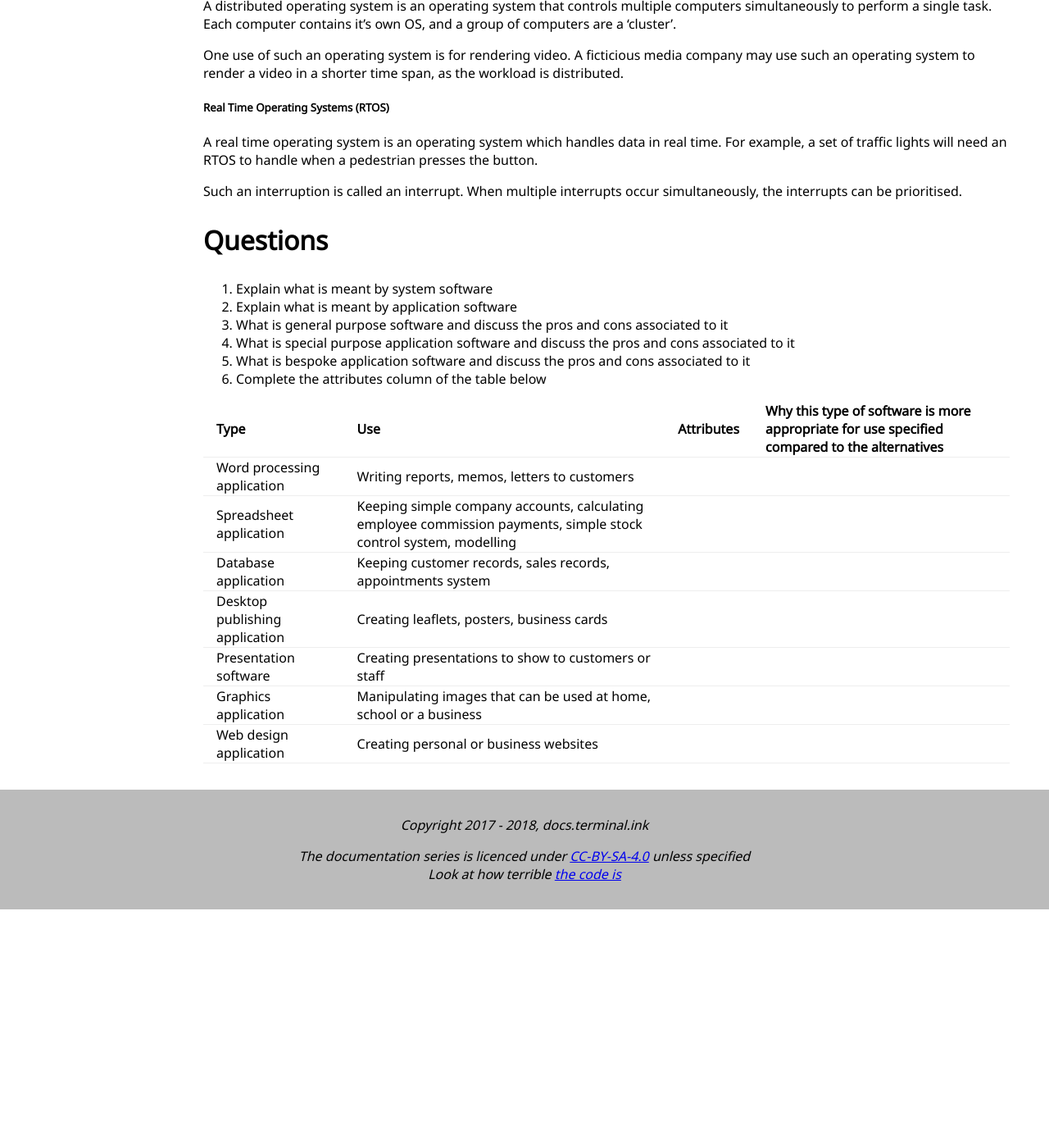
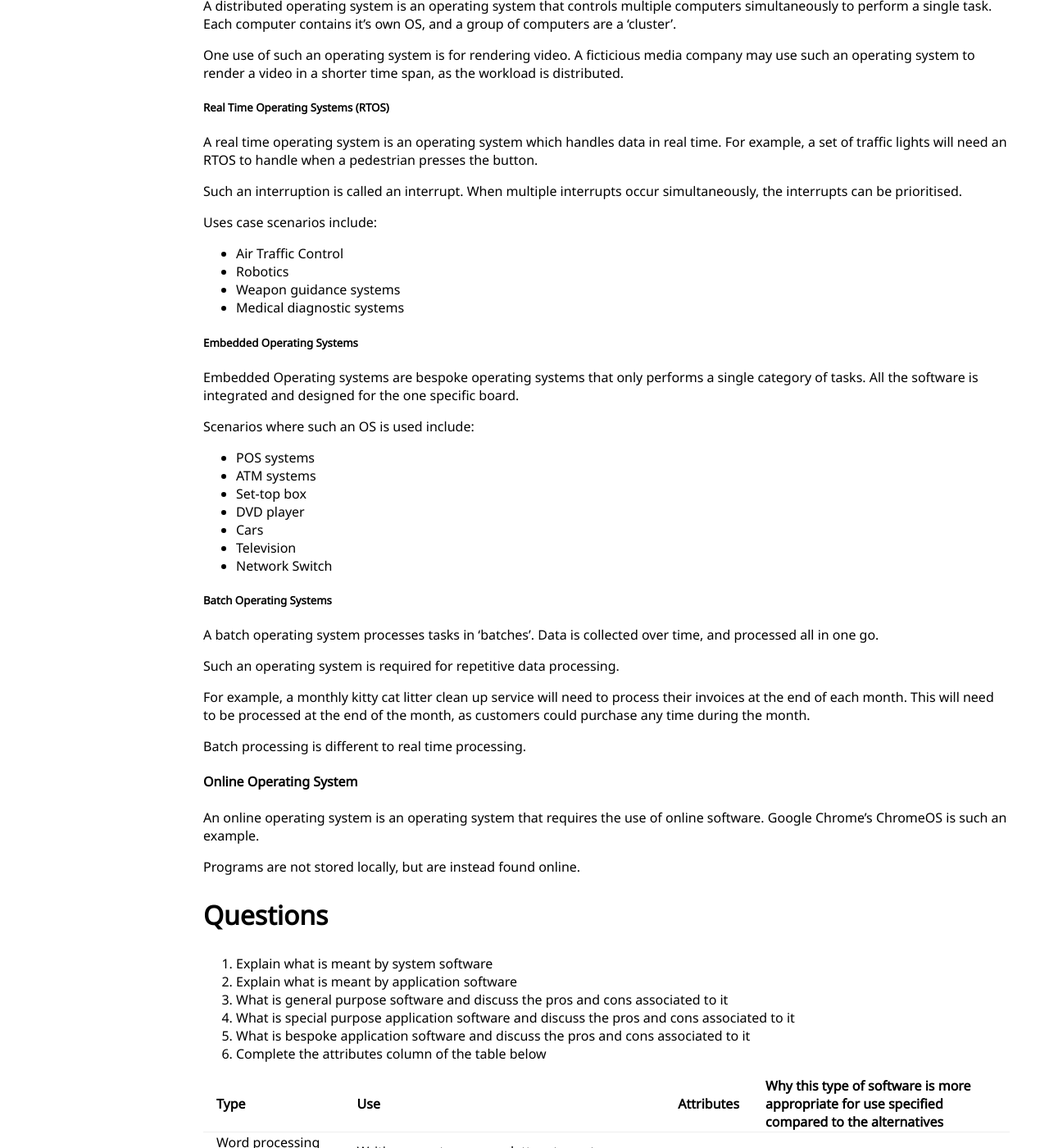
Before and after one commit to Terminal/docs.terminal.ink, a Jekyll site: the page built from _collections/_7517/4.6.1.md, in a window 1280 px wide and 1400 px high, scrolled down 3977 px. Shown: the whole window at 82% size. Built offline with Jekyll 4.4.1, drawn with Linux system fonts in a browser that asks for light colours; before the commit the page ends 5086 px from its top, so only the background shows below that.

Commit message:
Add additional types of operating systems

```diff
--- a/_collections/_7517/4.6.1.md
+++ b/_collections/_7517/4.6.1.md
@@ -189,6 +189,42 @@ For example, a set of traffic lights will need an RTOS to handle when a pedestri
 Such an interruption is called an interrupt.
 When multiple interrupts occur simultaneously, the interrupts can be prioritised.
 
+Uses case scenarios include:
+- Air Traffic Control
+- Robotics
+- Weapon guidance systems
+- Medical diagnostic systems
+
+##### Embedded Operating Systems
+Embedded Operating systems are bespoke operating systems that only performs a single category of tasks.
+All the software is integrated and designed for the one specific board.
+
+Scenarios where such an OS is used include:
+- POS systems
+- ATM systems
+- Set-top box
+- DVD player
+- Cars
+- Television
+- Network Switch
+
+##### Batch Operating Systems
+A batch operating system processes tasks in 'batches'.
+Data is collected over time, and processed all in one go.
+
+Such an operating system is required for repetitive data processing.
+
+For example, a monthly kitty cat litter clean up service will need to process their invoices at the end of each month.
+This will need to be processed at the end of the month, as customers could purchase any time during the month.
+
+Batch processing is different to real time processing.
+
+#### Online Operating System
+An online operating system is an operating system that requires the use of online software.
+Google Chrome's ChromeOS is such an example.
+
+Programs are not stored locally, but are instead found online.
+
 # Questions
 1. Explain what is meant by system software
 2. Explain what is meant by application software
```
